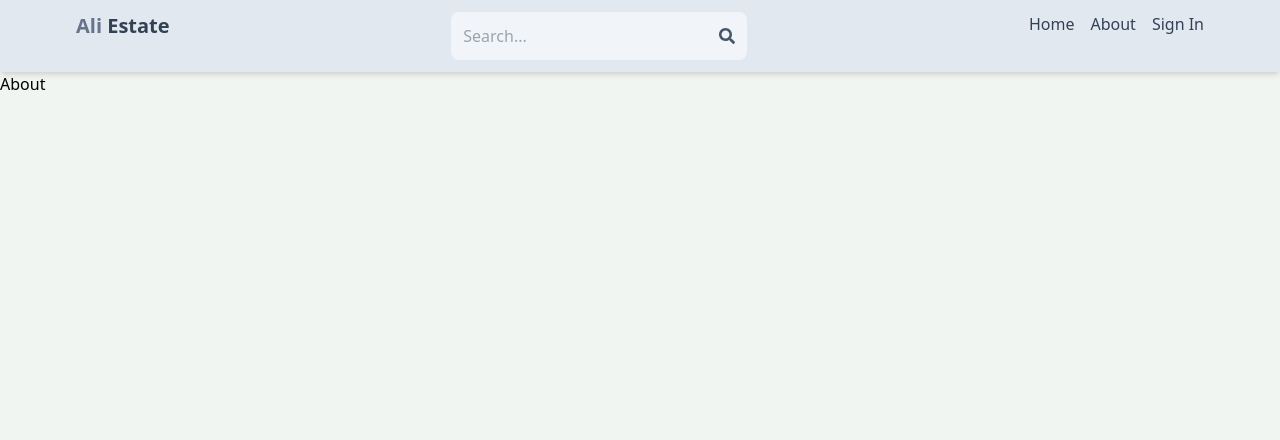
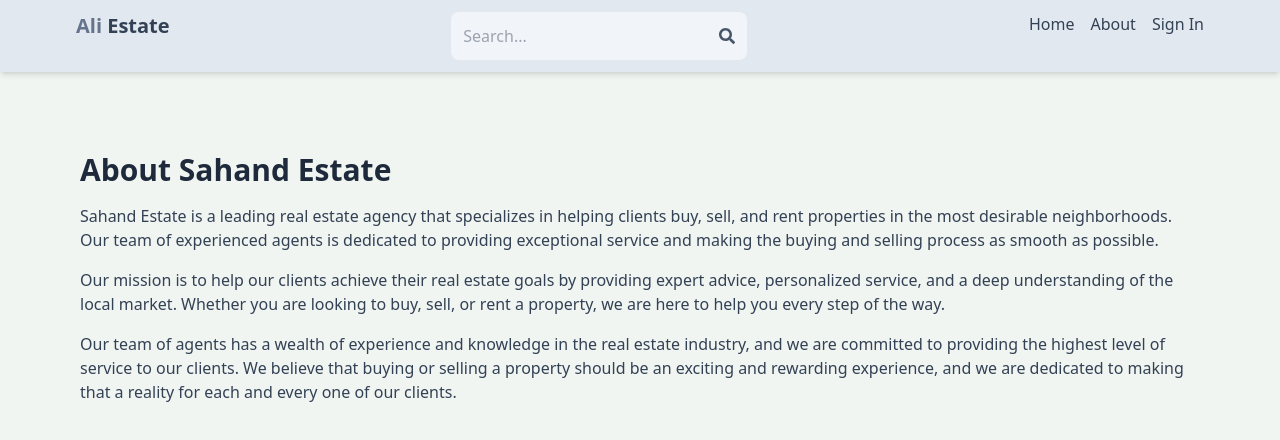
Before and after one commit to mohtashim220/real-estate-marketplace-summer-training-project-, a React (Vite) app in the folder client/: page /about in a window 1280 px wide. Shown: the top 440 px of the page. Built offline with nearby package versions, Linux system fonts and the light colour scheme.

Commit message:
complete about page

```diff
--- /dev/null
+++ b/client/src/components/Contact.jsx
@@ -0,0 +1,5 @@
+import React from 'react'
+
+export default function Contact({listing}) {
+  return <div>Contact</div>;
+}
--- a/client/src/pages/About.jsx
+++ b/client/src/pages/About.jsx
@@ -1,9 +1,31 @@
-import React from 'react'
+import React from "react";
 
 export default function About() {
   return (
-    <div>
-      About
+    <div className="py-20 px-4 max-w-6xl mx-auto">
+      <h1 className="text-3xl font-bold mb-4 text-slate-800">
+        About Sahand Estate
+      </h1>
+      <p className="mb-4 text-slate-700">
+        Sahand Estate is a leading real estate agency that specializes in
+        helping clients buy, sell, and rent properties in the most desirable
+        neighborhoods. Our team of experienced agents is dedicated to providing
+        exceptional service and making the buying and selling process as smooth
+        as possible.
+      </p>
+      <p className="mb-4 text-slate-700">
+        Our mission is to help our clients achieve their real estate goals by
+        providing expert advice, personalized service, and a deep understanding
+        of the local market. Whether you are looking to buy, sell, or rent a
+        property, we are here to help you every step of the way.
+      </p>
+      <p className="mb-4 text-slate-700">
+        Our team of agents has a wealth of experience and knowledge in the real
+        estate industry, and we are committed to providing the highest level of
+        service to our clients. We believe that buying or selling a property
+        should be an exciting and rewarding experience, and we are dedicated to
+        making that a reality for each and every one of our clients.
+      </p>
     </div>
-  )
+  );
 }
--- a/client/src/pages/Listing.jsx
+++ b/client/src/pages/Listing.jsx
@@ -23,7 +23,7 @@
       const [loading, setLoading] = useState(false);
   const [error, setError] = useState(false);
    const [copied, setCopied] = useState(false);
-  //  const [contact, setContact] = useState(false);
+   const [contact, setContact] = useState(false);
    const { currentuser } = useSelector((state) => state.user);
   useEffect(() => {
     const fetchListing = async () => {
```
